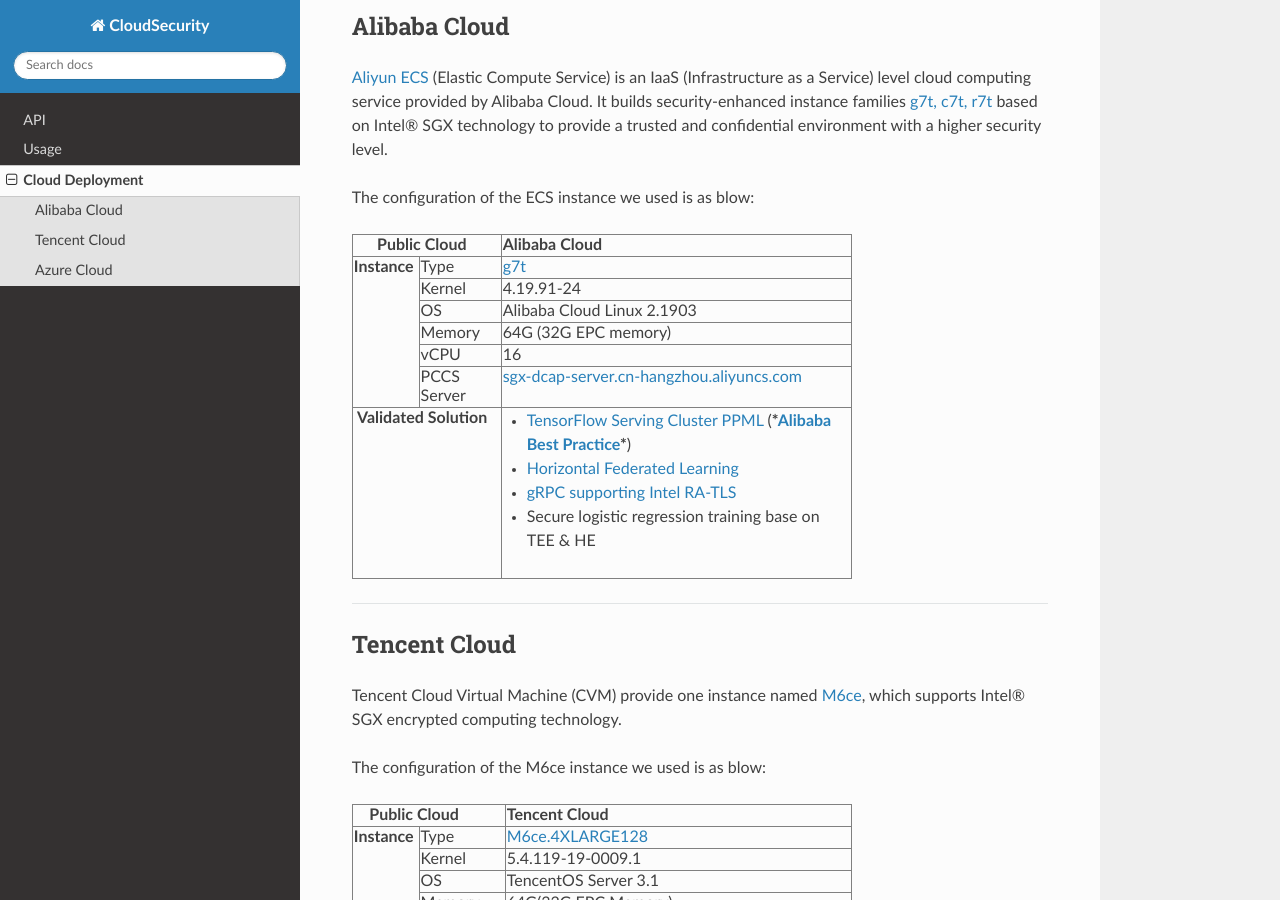
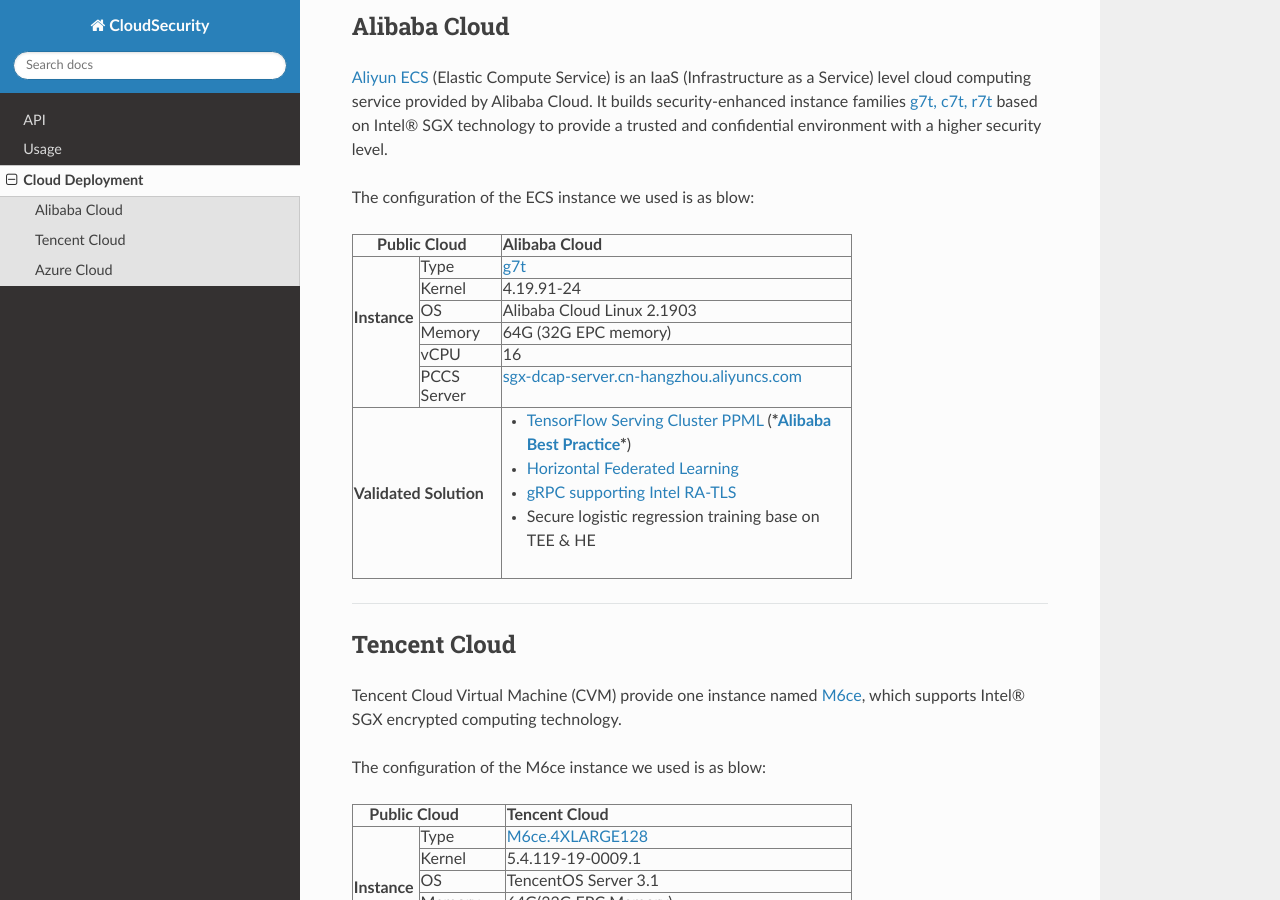
Before and after one commit to RodgerZhu/Cloud_Security, a Sphinx documentation site: the page built from Docs/readdoc/docs/source/cloud.md, in a window 1280 px wide and 900 px high, scrolled down 343 px. Built offline with Sphinx 7.4.7 and the Read the Docs theme 2.0.0, drawn with Linux system fonts in a browser that asks for light colours; pages that are not in the unit, such as notebooks, are missing from menus.

Commit message:
Update cloud.md

```diff
--- a/Docs/readdoc/docs/source/cloud.md
+++ b/Docs/readdoc/docs/source/cloud.md
@@ -30,7 +30,11 @@
       </td>
     </tr>
     <tr>
-      <td rowspan="6" style="text-align: left;"><strong>Instance&nbsp;</strong>
+      <td rowspan="6" style="text-align: left;">
+        <p>&nbsp;
+        </p>
+        <p><strong>Instance&nbsp;</strong>
+        </p>
       </td>
       <td style="text-align: left;">Type
       </td>
@@ -68,7 +72,12 @@
       </td>
     </tr>
     <tr>
-      <td colspan="2"><strong>&nbsp;Validated Solution</strong>
+      <td colspan="2"><strong>&nbsp;
+        <br />
+        <br />
+        <br />
+        <br />
+        Validated Solution</strong>
       </td>
       <td>
         <ul>
@@ -81,6 +90,7 @@
     </tr>
   </tbody>
 </table>
+
 
 ---
 
@@ -100,7 +110,11 @@
       </td>
     </tr>
     <tr>
-      <td rowspan="6" style="text-align: left;"><strong>Instance&nbsp;</strong>
+      <td rowspan="6" style="text-align: left;">
+        <p>&nbsp;
+        </p>
+        <p><strong>Instance&nbsp;</strong>
+        </p>
       </td>
       <td style="text-align: left;">Type
       </td>
@@ -138,7 +152,12 @@
       </td>
     </tr>
     <tr>
-      <td colspan="2"><strong>Validated Solution&nbsp;</strong>
+      <td colspan="2">
+        <br />
+        <br />
+        <br />
+        <br />
+        <strong>Validated Solution&nbsp;</strong>
       </td>
       <td>
         <ul>
@@ -151,6 +170,7 @@
     </tr>
   </tbody>
 </table>
+
 
 ---
 
```
